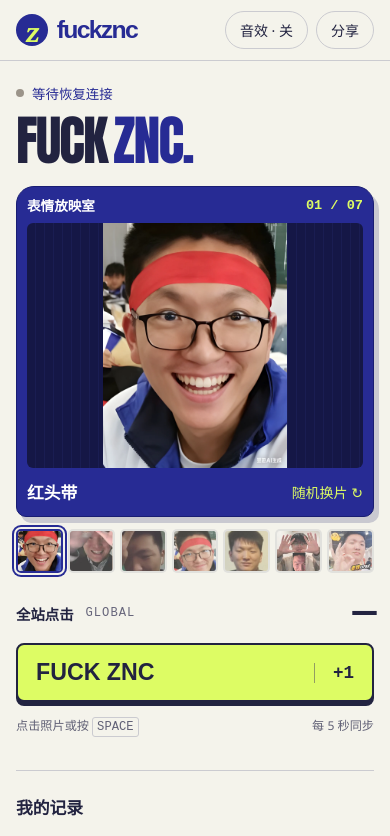
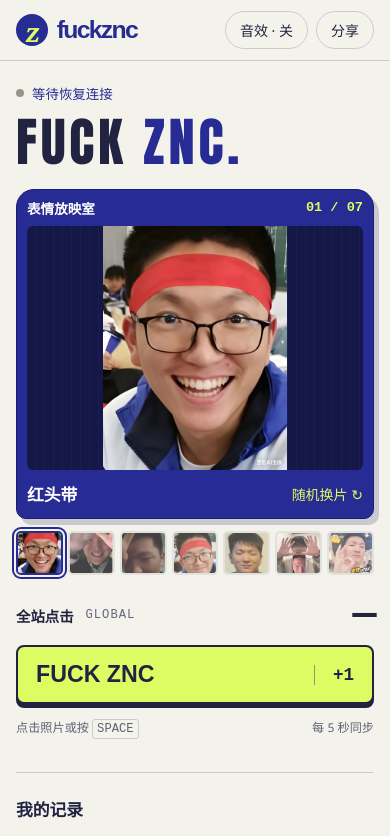
Before and after one commit to mabucai/fuckznc, a plain HTML site: page index.html in a window 390 px wide. Shown: the top 836 px of the page. Drawn offline with Linux system fonts and the light colour scheme; no server answers.

Commit message:
Open up the homepage title spacing

```diff
--- a/index.html
+++ b/index.html
@@ -7,7 +7,7 @@
   <meta name="description" content="挑一张 ZNC 的表情，点击照片或按钮，为它加一票。">
   <title>fuckznc · 表情放映室</title>
   <link rel="icon" href="./assets/01.webp">
-  <link rel="stylesheet" href="./style.css">
+  <link rel="stylesheet" href="./style.css?v=title-spacing-2">
   <script type="module" src="./app.js"></script>
 </head>
 <body>
@@ -35,7 +35,7 @@
       </div>
       <div class="controls">
         <div class="status"><i id="light"></i><span id="connection">正在连接全站</span></div>
-        <h1 id="title">FUCK<span>ZNC<span class="dot">.</span></span></h1>
+        <h1 id="title"><span>FUCK</span> <span class="subject">ZNC.</span></h1>
         <div class="readout"><div class="readout-label">全站点击 <span>GLOBAL</span></div><output id="total">—</output></div>
         <button id="hit"><span>FUCK ZNC</span><b>+1</b></button>
         <div class="hint"><span>点击照片或按 <kbd>SPACE</kbd></span><span id="pending">每 5 秒同步</span></div>
--- a/style.css
+++ b/style.css
@@ -37,9 +37,9 @@ nav button:hover,.rank-head button:hover {border-color:var(--blue);color:var(--b
 .status {display:flex;gap:8px;align-items:center;font-size:.84rem;color:var(--blue)}
 .status i {width:8px;height:8px;background:#9b9489;border-radius:50%}
 .status i.on {background:#548329}
-h1 {font:900 clamp(74px,7.6vw,112px)/.82 Impact,"Arial Black",sans-serif;letter-spacing:-.035em;margin:25px 0 32px;color:var(--ink)}
-h1>span {display:block;color:var(--blue)}
-.dot {color:var(--blue)}
+h1 {display:flex;flex-direction:column;align-items:flex-start;font:900 clamp(74px,7.6vw,112px)/1.02 Impact,"Arial Black",sans-serif;letter-spacing:.07em;margin:25px 0 32px;color:var(--ink)}
+h1 .subject {color:var(--blue)}
+
 .readout {border-top:1px solid var(--rule);padding:15px 0 20px}
 .readout-label {justify-content:flex-start;gap:12px;font-size:.9rem;font-weight:650}
 .readout-label span {font:.76rem var(--mono);color:#66657a;letter-spacing:.08em}
@@ -68,8 +68,8 @@ dialog::backdrop {background:#11122b96}
   .play {display:flex;flex-direction:column;gap:0;align-items:stretch;padding:22px 0}
   .controls {display:contents}
   .status {order:0}
-  h1 {order:1;margin:12px 0 20px;font-size:clamp(54px,12vw,74px);line-height:.95}
-  h1>span {display:inline;margin-left:.12em}
+  h1 {order:1;flex-flow:row wrap;gap:0 .32em;margin:12px 0 20px;font-size:clamp(40px,13.5vw,74px)}
+
   .projector {order:2}
   .readout {order:3;display:flex;align-items:center;justify-content:space-between;border:0;padding:18px 0 8px}
   #total {font-size:2.5rem;margin:0}
```
